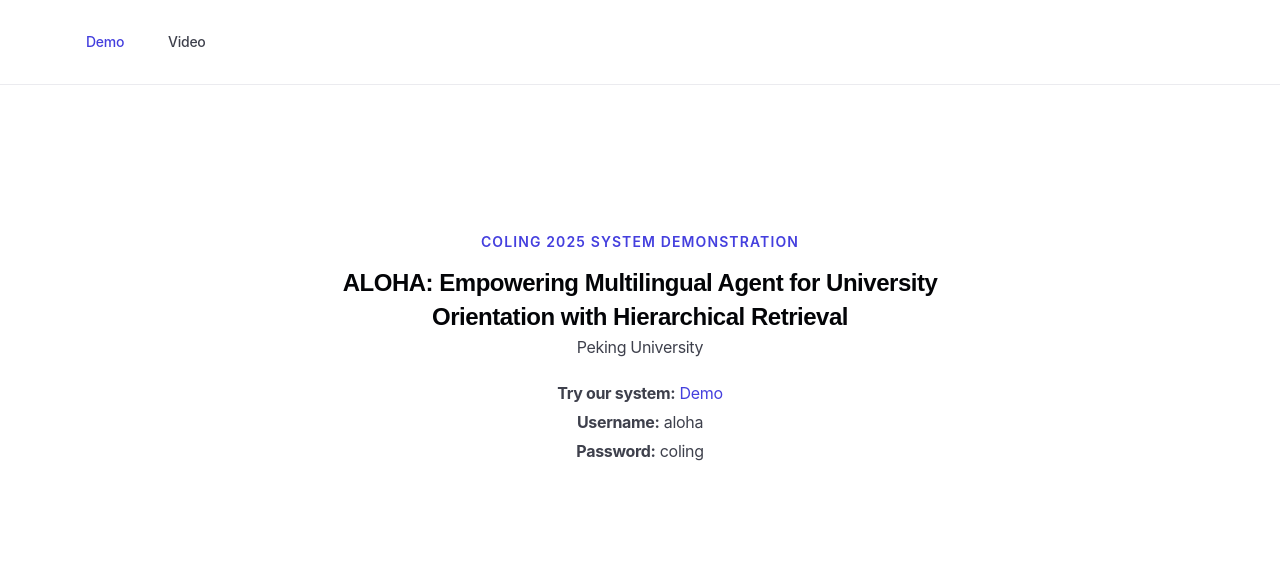
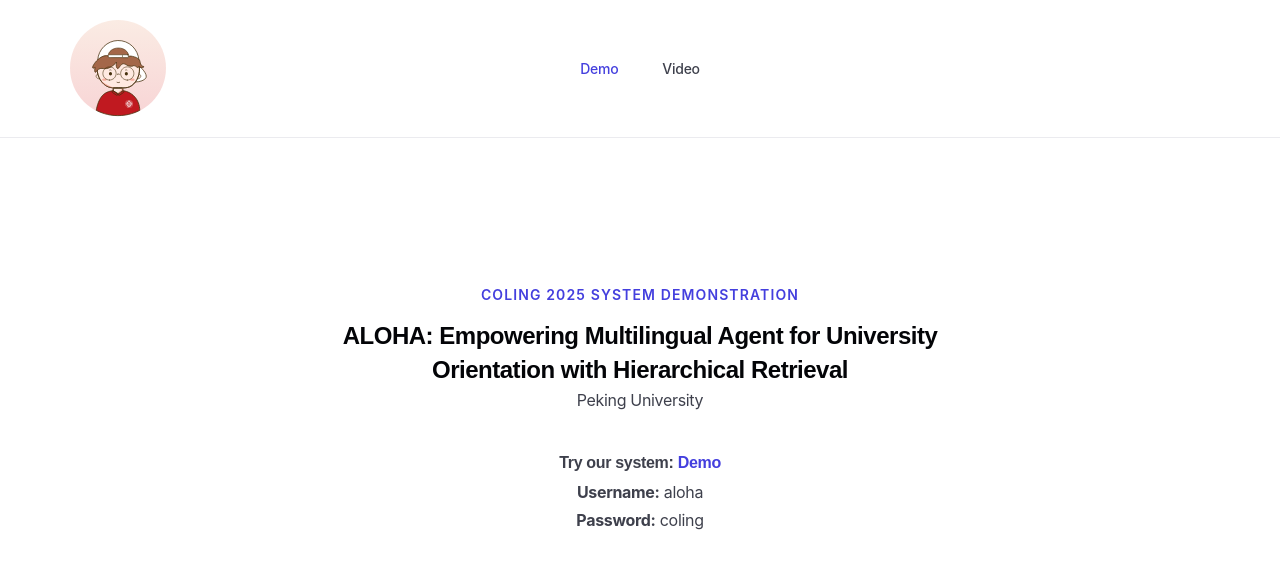
Before and after one commit to aloha-demo/aloha-demo.github.io, a plain HTML site: page index.html in a window 1280 px wide. Drawn offline with Linux system fonts and the light colour scheme; a script that the page names is missing.

Commit message:
Update index.html

```diff
--- a/index.html
+++ b/index.html
@@ -5,7 +5,7 @@
 <head>
     <meta charset="utf-8" />
     <title>ALOHA</title>
-    <meta
+    <!--<meta
         content="Hireup is a responsive, high-converting, and beautifully designed job board for technology businesses. Bright, vibrant, and easily adapted, it offers the perfect starting point for numerous business types."
         name="description" />
     <meta content="Hireup - Webflow HTML Website Template" property="og:title" />
@@ -23,7 +23,7 @@
     <meta property="og:type" content="website" />
     <meta content="summary_large_image" name="twitter:card" />
     <meta content="width=device-width, initial-scale=1" name="viewport" />
-    <meta content="Webflow" name="generator" />
+    <meta content="Webflow" name="generator" />-->
     <link
         href="demo.css"
         rel="stylesheet" type="text/css" />
@@ -50,9 +50,9 @@
     <div data-collapse="medium" data-animation="default" data-duration="400" data-easing="ease" data-easing2="ease"
         role="banner" class="navbar w-nav">
         <div class="container-navigation">
-            <!--<div class="navigation-left"><a href="http://162.105.209.193/" aria-current="page" class="brand w-nav-brand w--current"><img
+            <div class="navigation-left"><a href="http://162.105.209.193/" aria-current="page" class="brand w-nav-brand w--current"><img
                         src="ef69fb96.svg"
-                        loading="lazy" alt="" class="logo" /></a></div>-->
+                        loading="lazy" alt="" class="logo" /></a></div>
             <div class="navigation-middle">
                 <nav role="navigation" class="nav-menu w-nav-menu">
                     <a href="/" aria-current="page" class="nav-link w-nav-link w--current">Demo</a>
@@ -80,8 +80,10 @@
                     <h5>ALOHA: Empowering Multilingual Agent for University Orientation with
                         Hierarchical Retrieval</h5>
                 <p class="paragraph-regular">Peking University</p>
-                <br />
-                <p class="paragraph-regular"><b>Try our system:</b> <a href="http://162.105.209.193/chat">Demo</a></p>
+                <br /> <br />
+                <h5>
+                    <p class="paragraph-regular"><b>Try our system:</b> <a href="http://162.105.209.193/chat">Demo</a></p>
+                </h5>
                 <p class="paragraph-regular"><b>Username:</b> aloha</a></p>
                 <p class="paragraph-regular"><b>Password:</b> coling</a></p>
                 </div>
```
